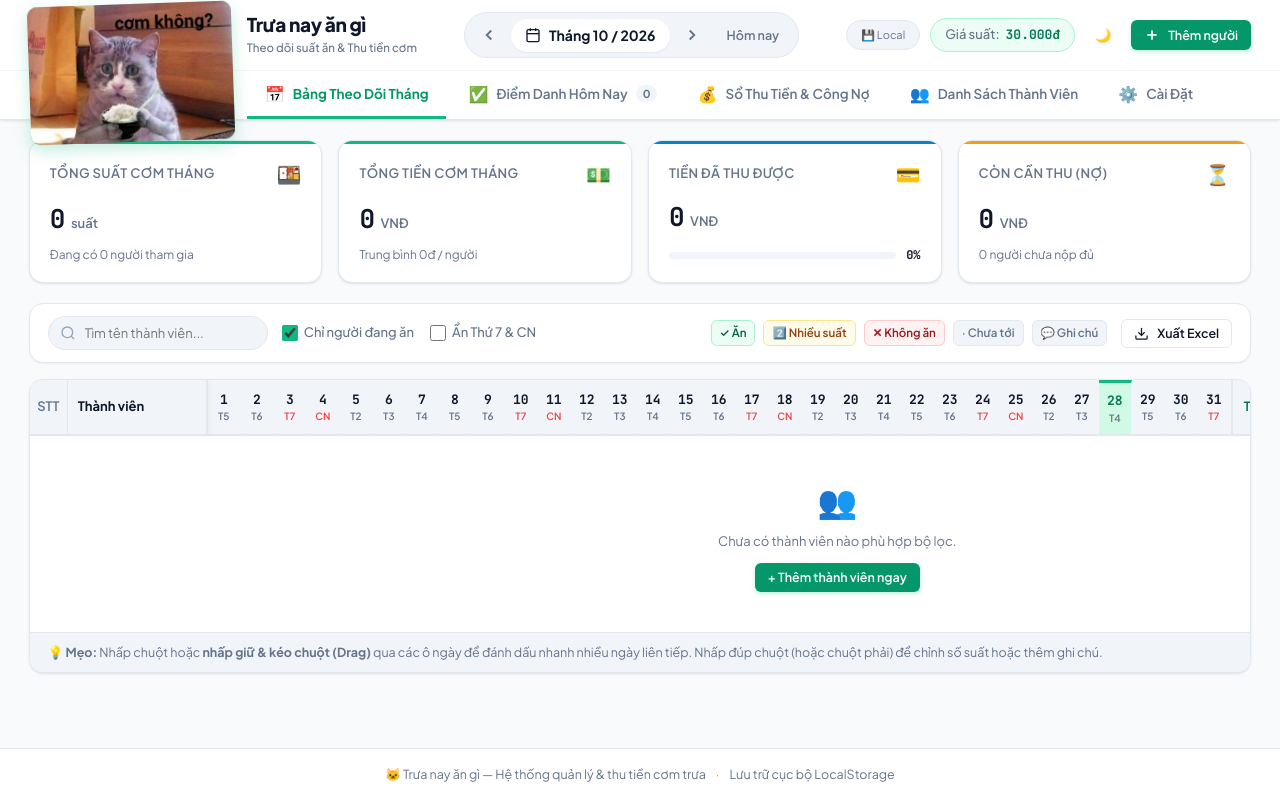
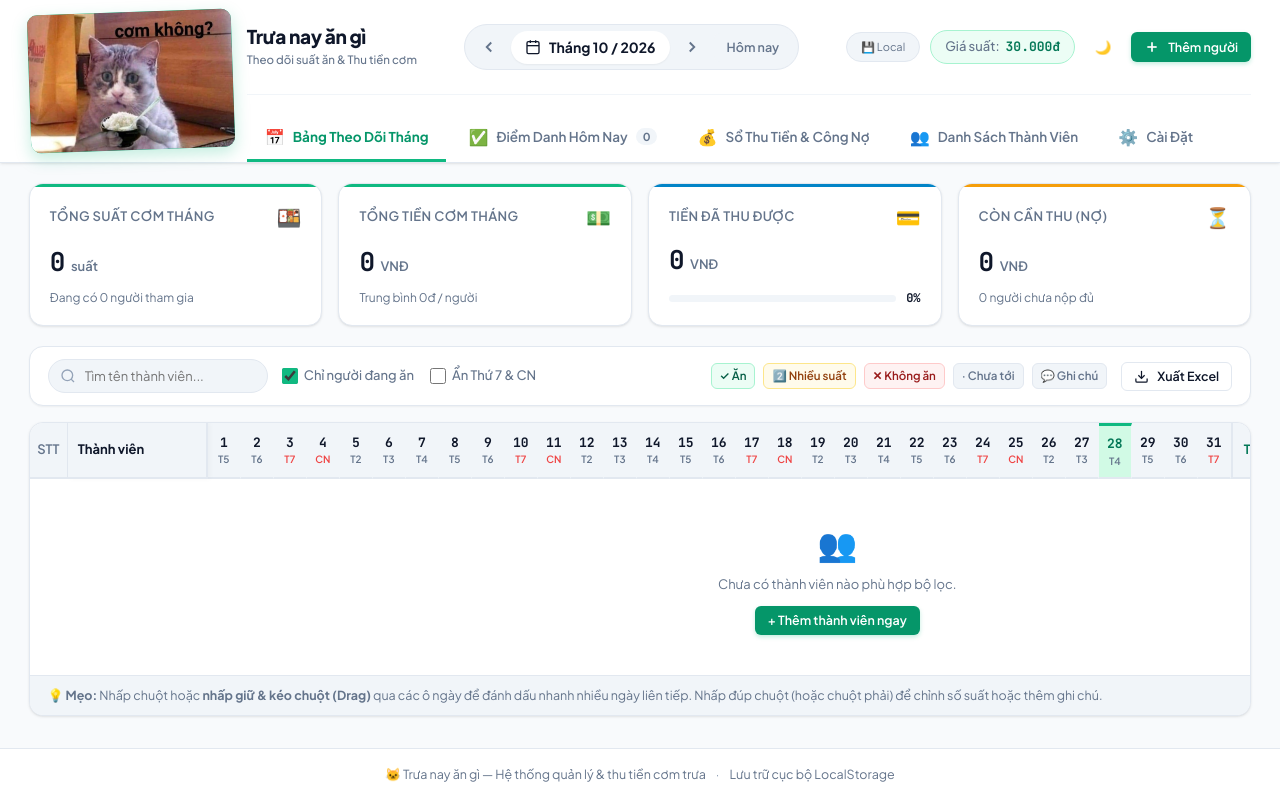
Before and after one commit to beaniemeomeoo-alt/Theo-doi-an-trua, a website: page index.html in a window 1280 px wide. Drawn offline with Linux system fonts and the light colour scheme; no server answers.

Commit message:
style: can chinh khung header, dong ke va cac bang de logo meo khong chen len

```diff
--- a/css/components.css
+++ b/css/components.css
@@ -1364,14 +1364,20 @@ body.theme-dark .checkin-card.card-eating {
     flex-direction: column;
     align-items: stretch;
   }
-  .brand-icon {
+  .brand-icon,
+  .header-container .brand-icon {
     width: 136px;
     height: 92px;
     margin-top: 0;
     margin-bottom: 0;
   }
   .nav-container {
+    padding-top: 0;
     padding-left: 16px;
+    min-height: auto;
+  }
+  .nav-container::before {
+    left: 16px;
   }
   .month-selector-bar {
     justify-content: center;
--- a/css/style.css
+++ b/css/style.css
@@ -322,20 +322,38 @@ body.theme-dark #btnThemeToggle .theme-icon-dark {
 }
 
 /* App Nav Tabs */
+.header-container .brand-icon {
+  margin-top: 0;
+  margin-bottom: -68px;
+}
+
 .app-nav {
-  border-top: 1px solid var(--border-light);
+  border-top: none;
   background: var(--bg-surface);
 }
 
 .nav-container {
   max-width: 1860px;
   margin: 0 auto;
-  padding: 0 16px 0 234px;
+  padding: 10px 16px 0 234px;
+  min-height: 68px;
   width: 98%;
   display: flex;
+  align-items: flex-end;
   gap: 4px;
   overflow-x: auto;
   scrollbar-width: none;
+  position: relative;
+}
+
+.nav-container::before {
+  content: '';
+  position: absolute;
+  top: 0;
+  left: 234px;
+  right: 16px;
+  height: 1px;
+  background-color: var(--border-light);
 }
 .nav-container::-webkit-scrollbar {
   display: none;
```
